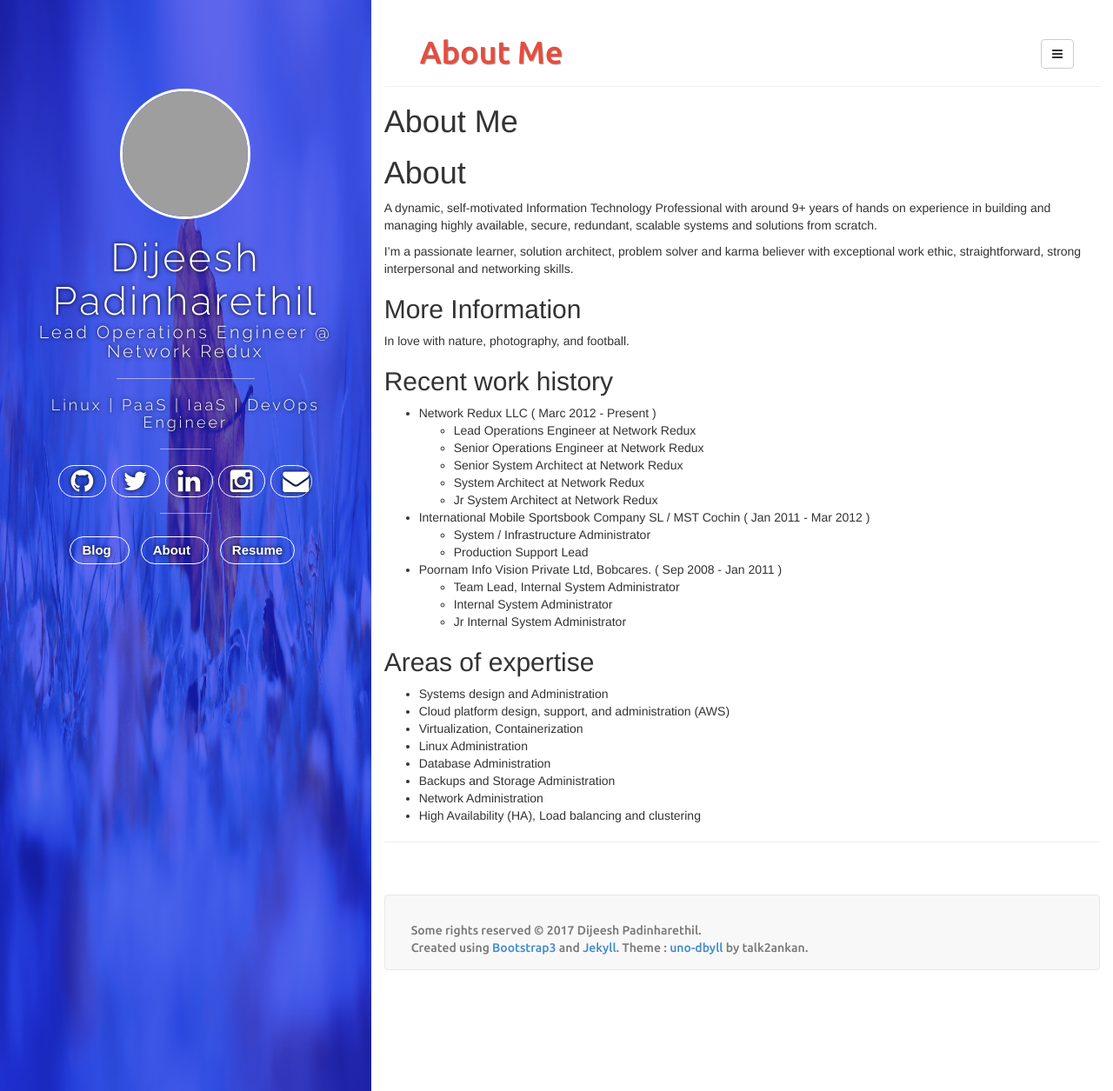
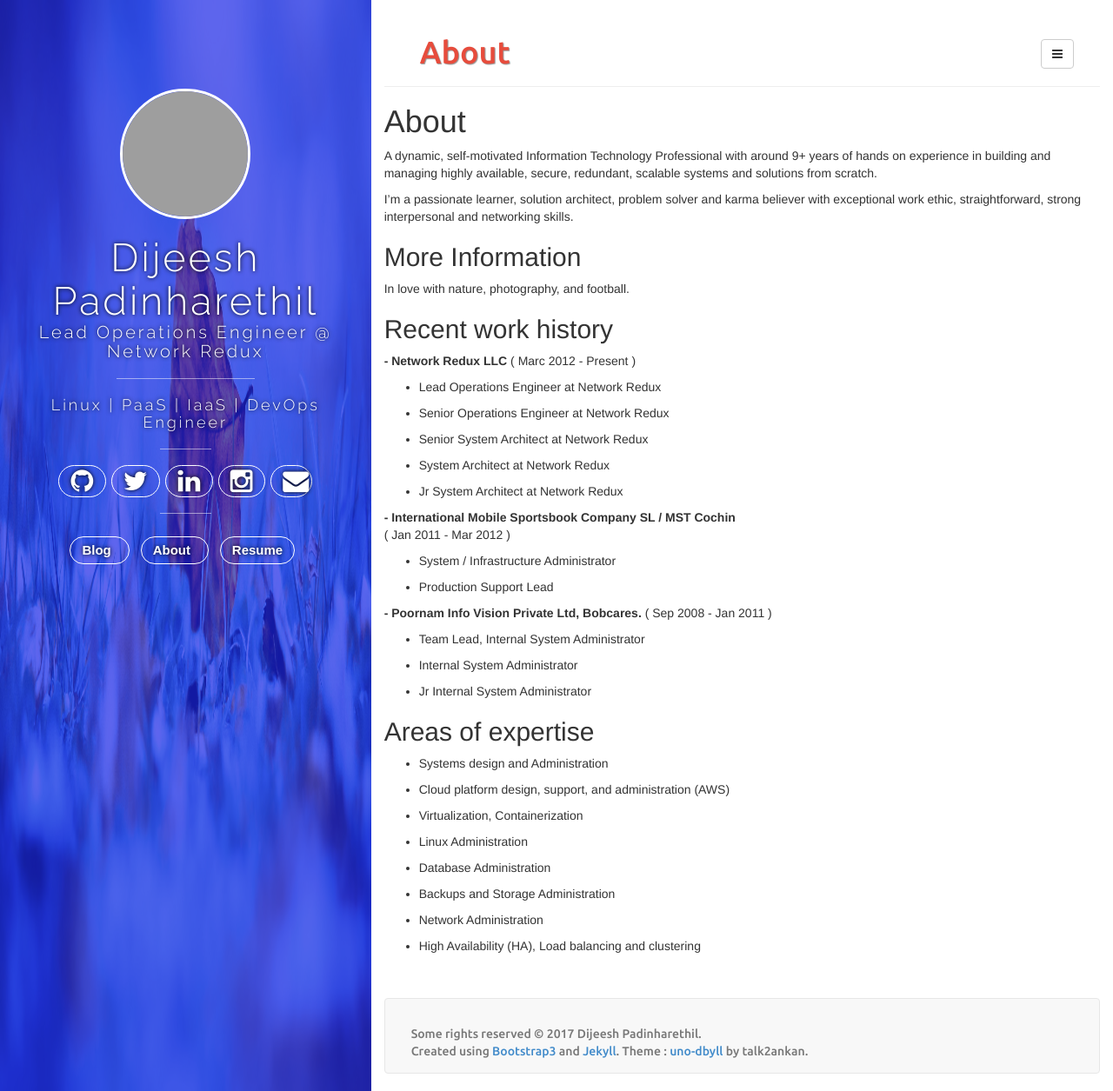
Before and after one commit to dijeesh/dijeesh.github.io-bak, a Jekyll site: the page built from about.md, in a window 1280 px wide and 1255 px high. Shown: the whole window at 87% size. Built offline with Jekyll 4.4.1, drawn with Linux system fonts in a browser that asks for light colours; nearby versions of some CDN libraries; our own code applies the rules of GitHub Pages for plain Markdown files; comment, search, counter and statistics services are not loaded; grey boxes are pictures that could not be loaded.

Commit message:
update about

```diff
--- a/about.md
+++ b/about.md
@@ -1,5 +1,3 @@
-About Me
-===================
 
 About
 =======
@@ -13,32 +11,52 @@
 
 Recent work history
 -------------
-- Network Redux LLC ( Marc 2012 - Present )
+**- Network Redux LLC**
+( Marc 2012 - Present )
+
   - Lead Operations Engineer at Network Redux
+
   - Senior Operations Engineer at Network Redux
+
   - Senior System Architect at Network Redux
+
   - System Architect at Network Redux
+
   - Jr System Architect at Network Redux
 
-- International Mobile Sportsbook Company SL / MST Cochin  ( Jan 2011 - Mar 2012 )
+
+**- International Mobile Sportsbook Company SL / MST Cochin**
+  ( Jan 2011 - Mar 2012 )
+
   - System / Infrastructure Administrator
+
   - Production Support Lead
 
-- Poornam Info Vision Private Ltd, Bobcares. ( Sep 2008 - Jan 2011 )
+
+**- Poornam Info Vision Private Ltd, Bobcares.**
+  ( Sep 2008 - Jan 2011 )
+
   - Team Lead, Internal System Administrator
+
   - Internal System Administrator
+
   - Jr Internal System Administrator
 
 
 Areas of expertise
 -------------
 - Systems design and Administration
+
 - Cloud platform design, support, and administration (AWS)
+
 - Virtualization, Containerization
+
 - Linux Administration
+
 - Database Administration
+
 - Backups and Storage Administration
+
 - Network Administration
+
 - High Availability (HA), Load balancing and clustering
-
---------
```
